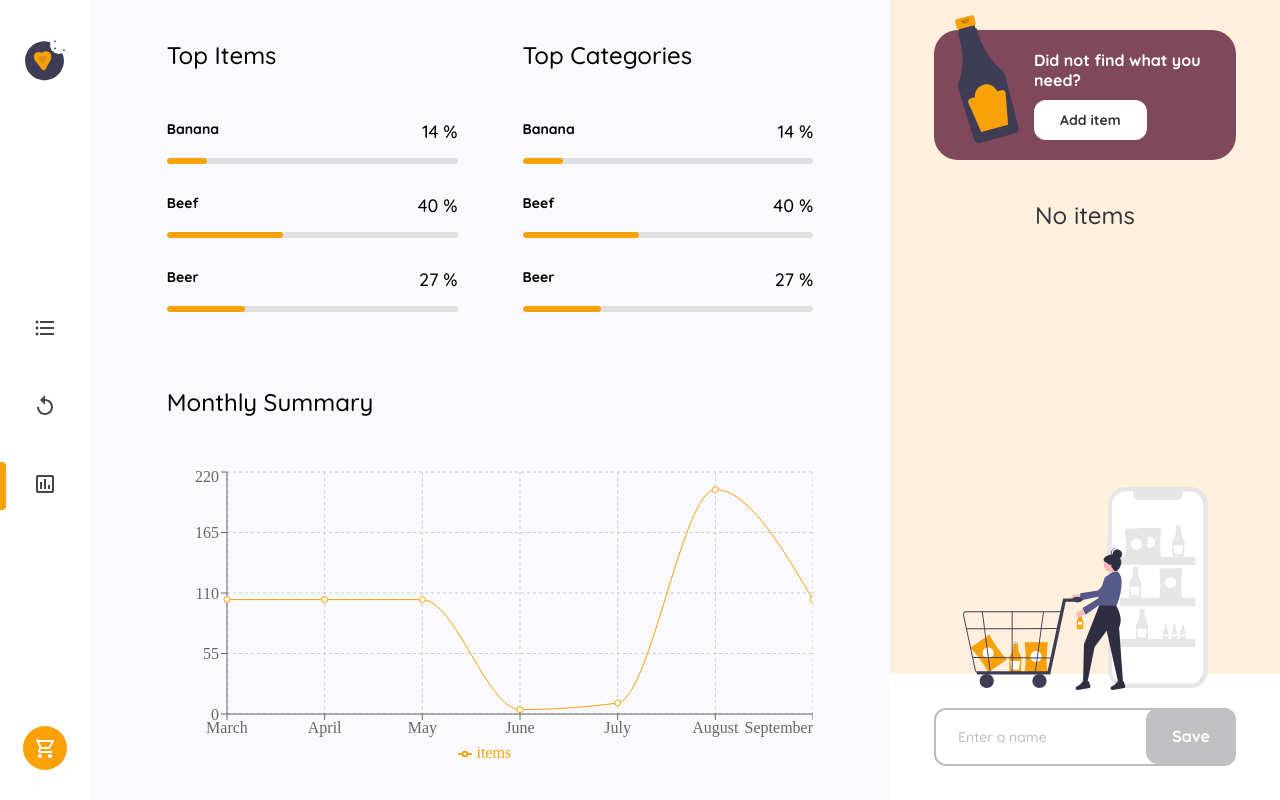
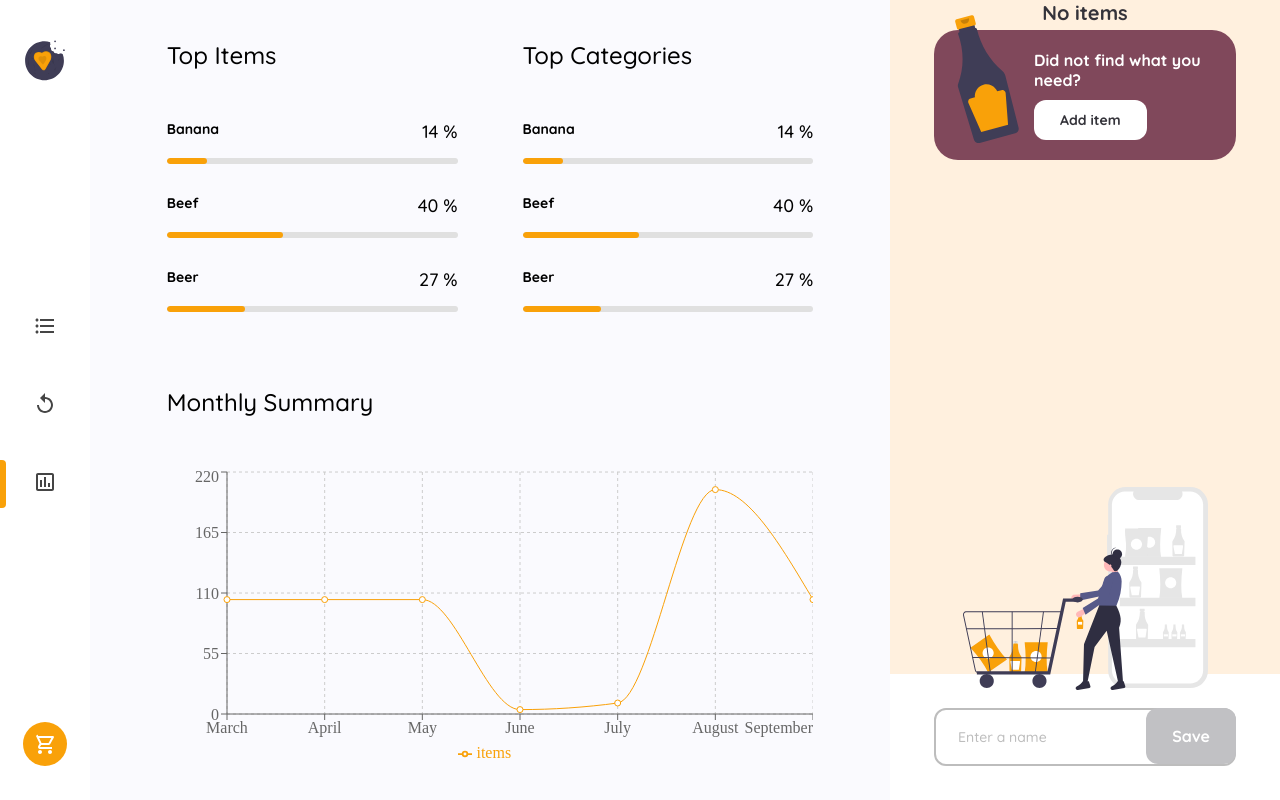
Before and after one commit to sukcinitas/dc-shopping-list, a React app: page /statistics in a window 1280 px wide. Built offline with nearby package versions, Linux system fonts and the light colour scheme.

Commit message:
Add some redux logic, change components and style

```diff
--- a/src/components/Header.tsx
+++ b/src/components/Header.tsx
@@ -4,16 +4,21 @@ import ReplayIcon from '@material-ui/icons/Replay';
 import AssessmentOutlinedIcon from '@material-ui/icons/AssessmentOutlined';
 import FormatListBulletedOutlinedIcon from '@material-ui/icons/FormatListBulletedOutlined';
 import ShoppingCartOutlinedIcon from '@material-ui/icons/ShoppingCartOutlined';
-import { useDispatch } from 'react-redux';
+import { useDispatch, useSelector } from 'react-redux';
 import {
   toggleSidePanel
 } from '../store/reducers/productsSlice';
+import {
+  selectNonCompletedAmount
+} from '../store/reducers/listSlice';
 
 import image from '../assets/logo.svg';
 import Tooltip from './TooltipDetail';
 import '../sass/Header.scss';
 
 const Header = () => {
+  const nonCompleted = useSelector(selectNonCompletedAmount);
+  console.log(nonCompleted);
   const dispatch = useDispatch();
   return (
   <header className="header">
@@ -44,7 +49,7 @@ const Header = () => {
           </li>
         </ul>
     </nav>
-    <ShoppingCartOutlinedIcon onClick={() => dispatch(toggleSidePanel())} className="icon icon--with-bg header__item" />
+    <span className="icon-wrapper"><ShoppingCartOutlinedIcon onClick={() => dispatch(toggleSidePanel())} className="icon icon--with-bg header__item" />{nonCompleted !== 0 && <span className="non-completed">{nonCompleted}</span>}</span>
   </header>
 )
 };
--- a/src/components/ItemInfoCard.tsx
+++ b/src/components/ItemInfoCard.tsx
@@ -21,7 +21,15 @@ const ItemInfoCard = () => {
     dispatch(selectProduct({
       item: null,
     }));
-  }
+  };
+
+  const removeItemFromList = (id: string) => {
+    dispatch(remove({ id }));
+    dispatch(selectProduct({
+      item: null,
+    }));
+  };
+
   return (
   <article className="item-info-card">
     <div className="item-info-card__main">
@@ -45,7 +53,7 @@ const ItemInfoCard = () => {
         </div>}
       </div>
       <div className="btns">
-          <button className="btn" onClick={() => dispatch(remove({ id }))}>Delete</button>
+          <button className="btn" onClick={() => removeItemFromList(id)}>Delete</button>
           <button className="btn btn--bright" onClick={() => addItemToList(category, id, name)}>Add to list</button>
       </div>
   </article>
--- a/src/components/ShoppingList.tsx
+++ b/src/components/ShoppingList.tsx
@@ -33,7 +33,7 @@ const ShoppingList = () => {
       <ul>
         {initialList[category].map((product: { id: string; name: string; pieces: number; category: string; completed: boolean }) => {
         return <li className="shopping-list__item" key={product.id}>
-          {product.completed ? <span className="shopping-list__tag">{!isInEdit && <CheckBoxOutlinedIcon onClick={() => dispatch(toggleItemCompletion({id: product.id}))} className="shopping-list__icon" />}<span>{product.name}</span></span>
+          {product.completed ? <span className="shopping-list__tag">{!isInEdit && <CheckBoxOutlinedIcon onClick={() => dispatch(toggleItemCompletion({id: product.id}))} className="shopping-list__icon" />}<span className="linethrough">{product.name}</span></span>
           : <span className="shopping-list__tag">{!isInEdit && <CheckBoxOutlineBlankOutlinedIcon onClick={() => dispatch(toggleItemCompletion({id: product.id}))} className="shopping-list__icon" />}<span>{product.name}</span></span>}
           <PiecesDetail
             deleteItem={() => deleteItem(product.id)}
--- a/src/sass/AddItemCard.scss
+++ b/src/sass/AddItemCard.scss
@@ -64,3 +64,9 @@
     line-height: 30px;
     margin-bottom: 10px;
 }
+
+@media only screen and (max-width: 500px) {
+    .add-item-card {
+        padding: 24px 18px 30px;
+    }
+}
--- a/src/sass/Header.scss
+++ b/src/sass/Header.scss
@@ -46,6 +46,10 @@
         border-radius: 50%;
         color: variables.$light-1;
         box-sizing: content-box;
+
+        &:hover {
+            cursor: pointer;
+        }
     }
 
     &--selected {
@@ -67,6 +71,23 @@
     }
 }
 
+.icon-wrapper {
+    text-align: center;
+    position: relative;
+}
+
+.non-completed {
+    position: absolute;
+    background-color: variables.$danger-1;
+    font-size: 12px;
+    color: variables.$light-1;
+    font-family: variables.$font-1;
+    padding: 3px 7px;
+    border-radius: 4px;
+    top: 26px;
+    right: 18px;
+}
+
 .tooltip {
     visibility: hidden;
     position: absolute;
@@ -78,6 +99,7 @@
     font-size: 0.83rem;
     padding: 3px 16px;
     margin-left: 20px;
+    z-index: 4;
 
     &::before {
         content: '';
@@ -104,4 +126,8 @@
     .header {
         width: 60px;
     }
+
+    .non-completed {
+        right: 4px;
+    }
 }
--- a/src/sass/ItemInfoCard.scss
+++ b/src/sass/ItemInfoCard.scss
@@ -47,3 +47,9 @@
         font-family: variables.$font-1;
     }
 }
+
+@media only screen and (max-width: 500px) {
+    .item-info-card {
+        padding: 24px 18px 30px;
+    }
+}
--- a/src/sass/ShoppingList.scss
+++ b/src/sass/ShoppingList.scss
@@ -45,6 +45,7 @@
         display: flex;
         flex-direction: row;
         justify-content: center;
+        z-index: 1;
     }
 
     &__img {
@@ -54,7 +55,7 @@
 
         &--low {
             position: absolute;
-            z-index: 2;
+            z-index: 1;
             bottom: 110px;
         }
     }
@@ -85,8 +86,18 @@
     }
 }
 
+.linethrough {
+    text-decoration: line-through;
+}
+
 @media only screen and (max-width: 500px) {
     .shopping-list {
+        padding: 24px 18px 30px;
+
+        &__img {
+            left: 30px;
+        }
+
         &__tag {
             font-size: variables.$s14;
             overflow: hidden;
--- a/src/sass/StatisticsPage.scss
+++ b/src/sass/StatisticsPage.scss
@@ -36,7 +36,7 @@
     }
 
     .top-statistics {
-        width: 400px;
+        width: 300px;
     }
 }
 
--- a/src/sass/headings.scss
+++ b/src/sass/headings.scss
@@ -20,6 +20,17 @@
 
     &--no-items {
         text-align: center;
+        font-size: variables.$s20;
+        font-weight: 700;
+        position: absolute;
+        top: 0;
+        bottom: 0;
+        left: 0;
+        right: 0;
+        display: flex;
+        align-content: center;
+        justify-content: center;
+        align-items: center;
     }
 
     &--items {
--- a/src/sass/inputs.scss
+++ b/src/sass/inputs.scss
@@ -11,6 +11,7 @@
     font-size: variables.$s14;
     outline: none;
     padding-right: 60px;
+
 
     &::placeholder { /* Chrome, Firefox, Opera, Safari 10.1+ */
         color: variables.$grey-3;
@@ -58,6 +59,8 @@
     padding: 34px 44px;
     background-color: variables.$light-1;
     justify-content: center;
+    z-index: 1;
+    justify-content: space-around;
 }
 
 .search-bar {
--- a/src/store/reducers/listSlice.ts
+++ b/src/store/reducers/listSlice.ts
@@ -111,6 +111,16 @@ export const selectItemsByCategories = ({ list }: { list: any }) => {
     return map;
 };
 
+export const selectNonCompletedAmount = ({ list }: { list: any }) => {
+    let count = 0;
+    for (let i = 0; i < list.items.length; i++) {
+        if (!list.items[i].completed) {
+            count++;
+        }
+    }
+    return count;
+};
+
 export const selectListName = (state: any) => state.list.name;
 
 export const selectInEditState = (state: any) => state.list.state === 'edit';
```
